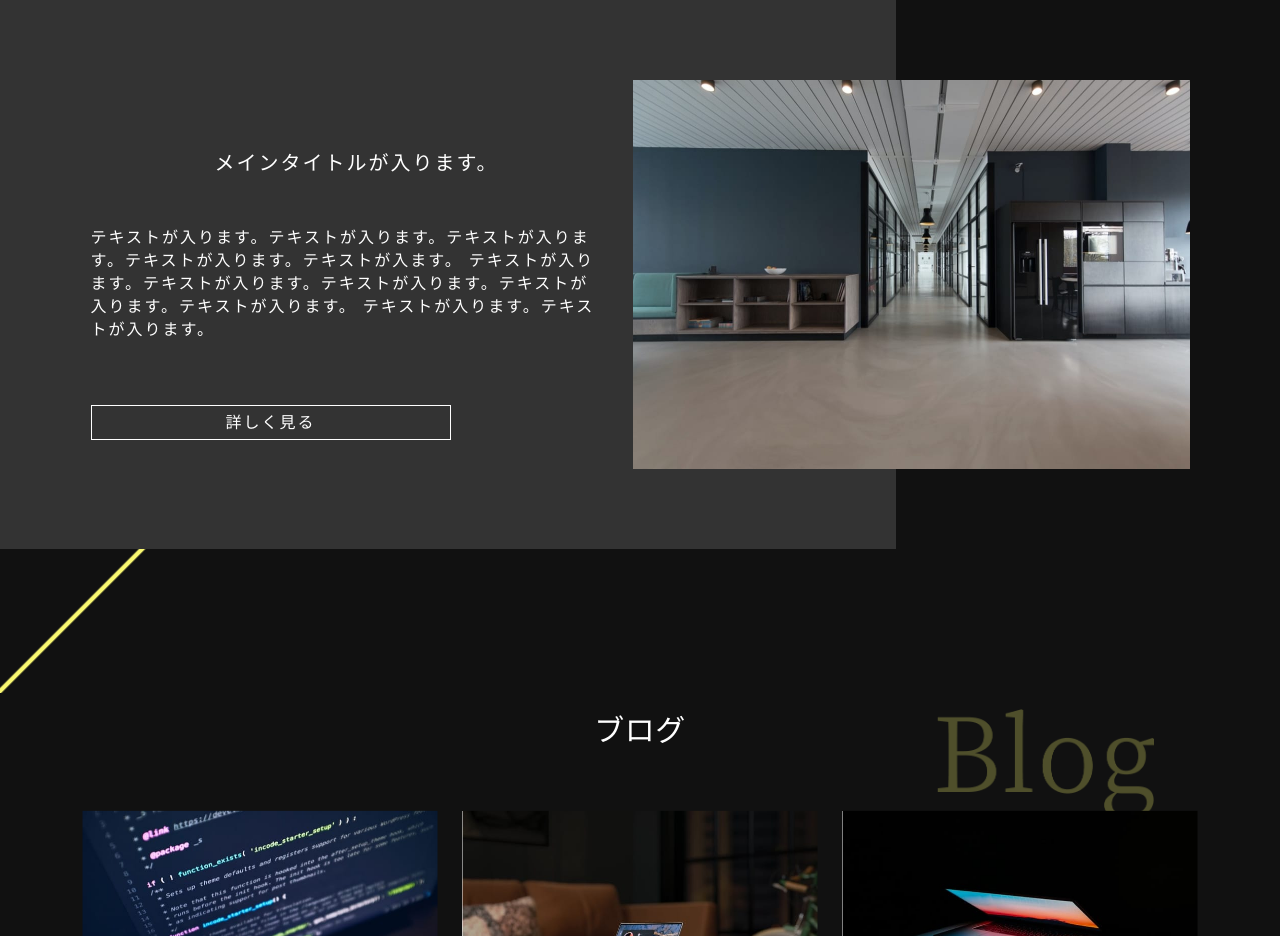
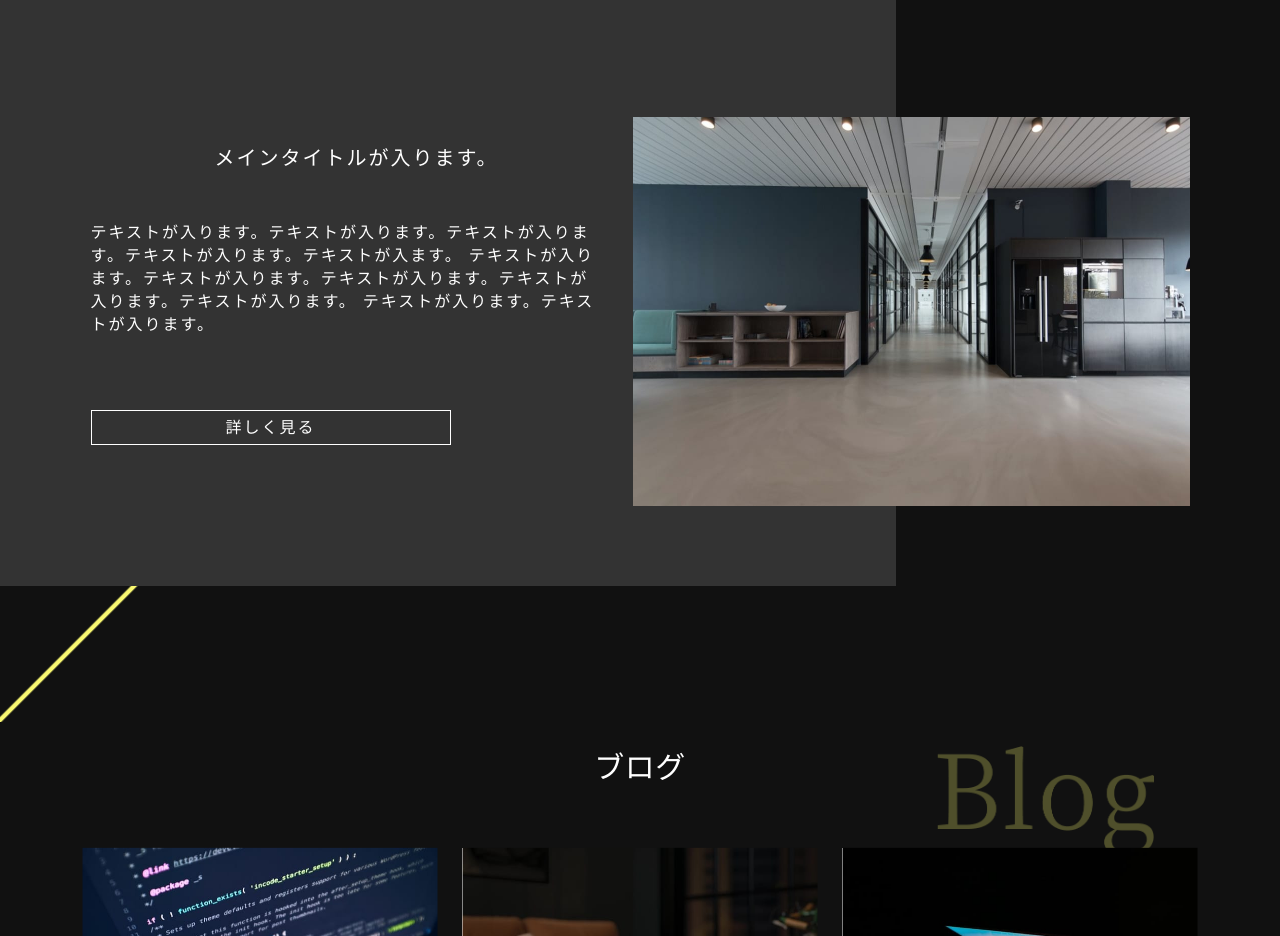
Before and after one commit to fujiwarayukari/fujiwarayukari.github.io-, a website: page index.html in a window 1280 px wide. Shown: the part 2541-3477 px from the top of the page. Drawn offline with nearby package versions, Linux system fonts and the light colour scheme.

Commit message:
企業概要ピクパOK

```diff
--- a/index.html
+++ b/index.html
@@ -217,7 +217,7 @@
       <div class="section-overview__wrapper overview-mt">
         <div class="section-overview__inner">
           <div class="section-overview__contents">
-            <div class="section-overview__image">
+            <div class="section-overview__image overview-image--mt">
               <img src="./images/common/overview.jpg" alt="">
             </div>
             <div class="section-overview__content">
--- a/src/sass/module/_section-overview.scss
+++ b/src/sass/module/_section-overview.scss
@@ -14,7 +14,7 @@
 .section-overview::before {
   position: absolute;
   content:'';
-  bottom: rem(6);
+  bottom: rem(14);
   left: 0;
   z-index: -1;
   width: calc(314 / 375 * 100%);
@@ -77,8 +77,12 @@
   }
 }
 
+.overview-image--mt{
+  margin-top: rem(37);
+}
+
 .section-overview__content {
-  margin-top: rem(39);
+  margin-top: rem(2);
   padding: rem(24) rem(20) rem(21);
   color: $white;
   background-color: $background;
@@ -91,5 +95,5 @@
 }
 
 .section-overview__btn {
-  margin-top: rem(16);
+  margin-top: rem(26);
 }
```
Also changed, not shown: css/styles.css, 1 other file.
